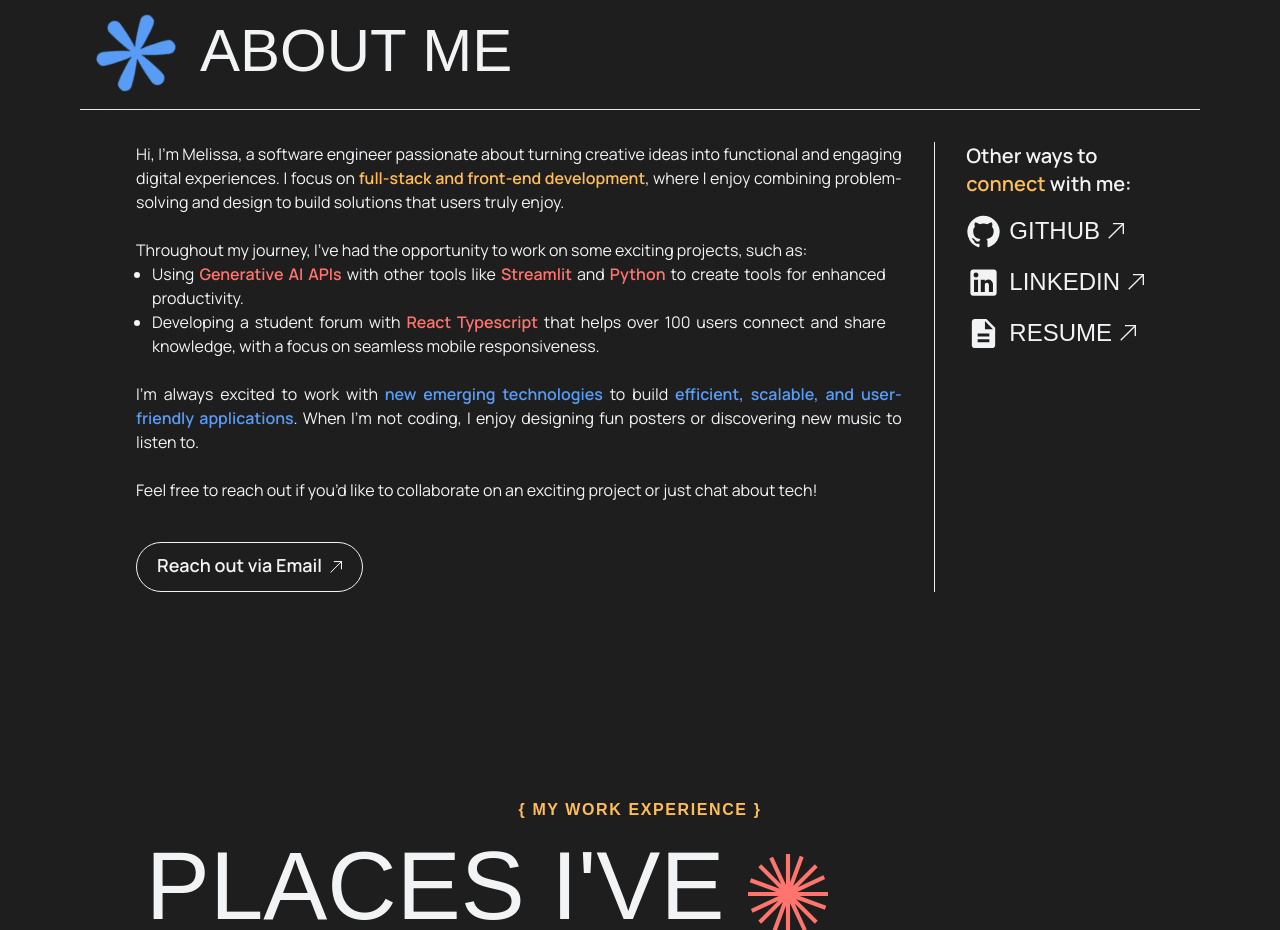
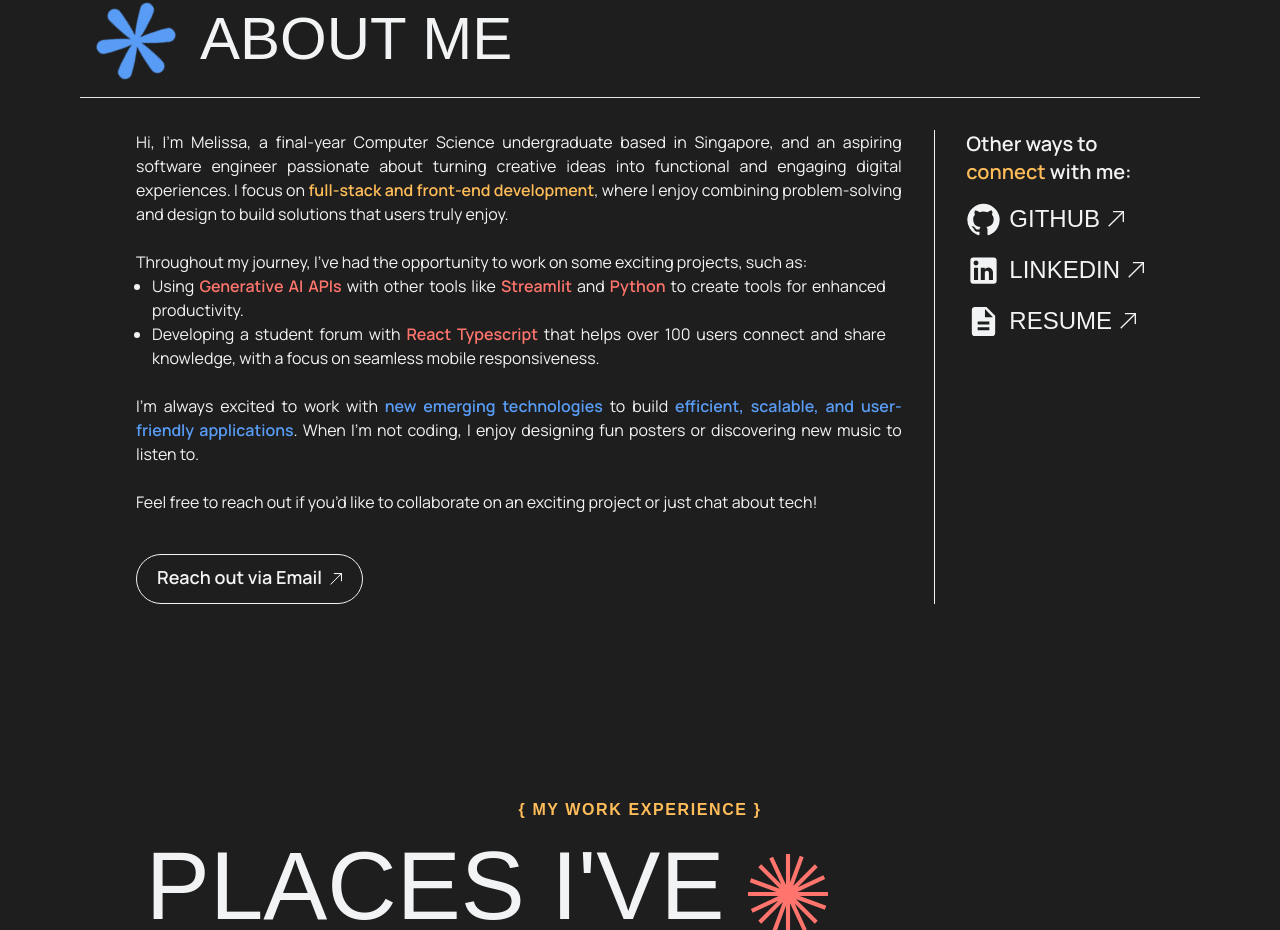
Before and after one commit to melissaharijanto/web-v4, a React (Vite) app: page / in a window 1280 px wide. Shown: the part 930-1860 px from the top of the page. Built offline with nearby package versions, Linux system fonts and the light colour scheme; a web font is replaced by a local one.

Commit message:
Change description

```diff
--- a/src/pages/About.tsx
+++ b/src/pages/About.tsx
@@ -33,10 +33,11 @@ const About = () => {
                         <div className="flex-col flex">
                             <div className="flex flex-col items-start">
                                 <p className="text-white font-manrope text-justify">
-                                    Hi, I’m Melissa, a software engineer
-                                    passionate about turning creative ideas into
-                                    functional and engaging digital experiences.
-                                    I focus on{' '}
+                                    Hi, I’m Melissa, a final-year Computer
+                                    Science undergraduate based in Singapore,
+                                    and an aspiring software engineer passionate
+                                    about turning creative ideas into functional
+                                    and engaging digital experiences. I focus on{' '}
                                     <span className="text-yellow font-semibold">
                                         full-stack and front-end development
                                     </span>
```
